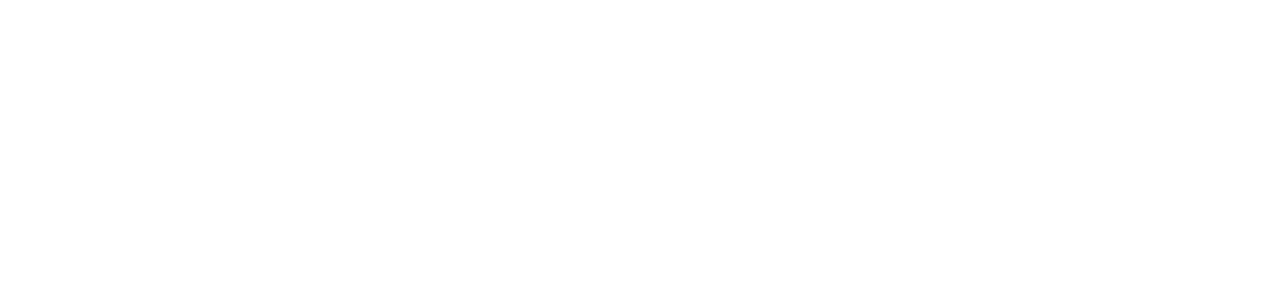
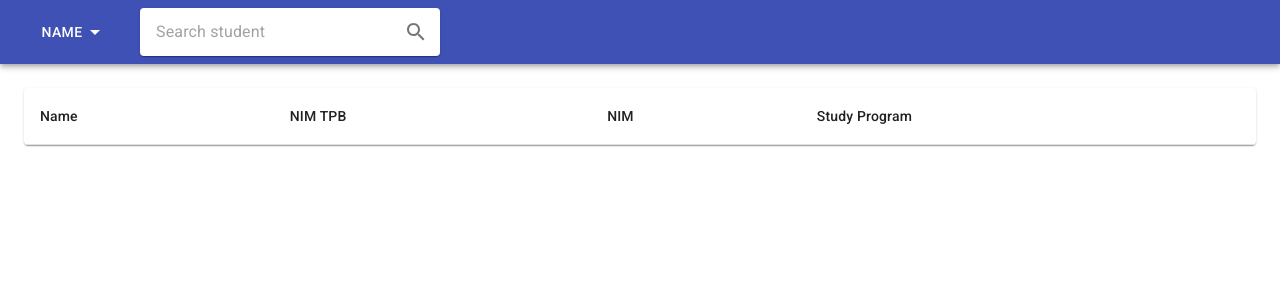
Before and after one commit to didithilmy/seleksilabpro2, a React (Create React App) app: page / in a window 1280 px wide. Shown: the top 300 px of the page. Built offline with nearby package versions, Linux system fonts and the light colour scheme.

Commit message:
Added UI skeleton for Home

```diff
--- a/package.json
+++ b/package.json
@@ -4,6 +4,7 @@
   "private": true,
   "dependencies": {
     "@material-ui/core": "^4.0.0-rc.0",
+    "@material-ui/icons": "^4.0.1",
     "axios": "^0.19.0",
     "qs": "^6.7.0",
     "react": "^16.8.6",
--- a/src/App.js
+++ b/src/App.js
@@ -3,7 +3,7 @@
 import {Route, NavLink, BrowserRouter} from "react-router-dom";
 import Login from './components/routes/Login';
 import Register from './components/routes/Register';
-
+import Home from './components/routes/Home';
 
 function App() {
   return (
@@ -11,6 +11,7 @@
       <BrowserRouter>
           <Route exact path="/login" component={Login}/>
           <Route exact path="/register" component={Register}/>
+          <Route exact path="/" component={Home}/>
       </BrowserRouter>
     </div>
   );
--- /dev/null
+++ b/src/components/routes/Home.js
@@ -0,0 +1,140 @@
+/**
+ * Home route
+ * This page is the home page
+ *
+ * @author Muhammad Aditya Hilmy, NIM 18217025
+ */
+
+import React from 'react';
+import AppBar from '@material-ui/core/AppBar';
+import Toolbar from '@material-ui/core/Toolbar';
+import IconButton from '@material-ui/core/IconButton';
+import Typography from '@material-ui/core/Typography';
+import InputBase from '@material-ui/core/InputBase';
+import SearchIcon from '@material-ui/icons/Search';
+import Paper from '@material-ui/core/Paper';
+import Divider from '@material-ui/core/Divider';
+import Select from '@material-ui/core/Select';
+import Button from '@material-ui/core/Button';
+import MenuItem from '@material-ui/core/MenuItem';
+import Menu from '@material-ui/core/Menu';
+import ArrowDropDown from '@material-ui/icons/ArrowDropDown';
+import Table from '@material-ui/core/Table';
+import TableBody from '@material-ui/core/TableBody';
+import TableCell from '@material-ui/core/TableCell';
+import TableHead from '@material-ui/core/TableHead';
+import TableRow from '@material-ui/core/TableRow';
+import Container from '@material-ui/core/Container';
+
+
+export default class Home extends React.Component {
+
+    constructor(props) {
+        super(props);
+        this.state = {
+            find_by: 'name',
+            label_width: 50,
+            dropdown_open: false,
+            dropdown_anchor: null,
+            dropdown_label: 'Name'
+        }
+    }
+
+    render() {
+        return (
+            <div>
+                <AppBar position="static">
+                    <Toolbar>
+                        <div style={{width: 100}}>
+                            <Button
+                                aria-label="Account of current user"
+                                aria-controls="menu-appbar"
+                                aria-haspopup="true"
+                                onClick={(e) => this.open_search_selector(e)}
+                                color="inherit"
+                            >
+                                {this.state.dropdown_label}
+                                <ArrowDropDown />
+                            </Button>
+                            <Menu
+                                id="menu-appbar"
+                                anchorEl={this.state.dropdown_anchor}
+                                anchorOrigin={{
+                                    vertical: 'top',
+                                    horizontal: 'right',
+                                }}
+                                keepMounted
+                                transformOrigin={{
+                                    vertical: 'top',
+                                    horizontal: 'right',
+                                }}
+                                open={this.state.dropdown_open}
+                                onClose={() => this.close_search_selector()}
+                            >
+                                <MenuItem onClick={() => this.pick_search_selector('name', 'Name')}>Name</MenuItem>
+                                <MenuItem onClick={() => this.pick_search_selector('nim', 'NIM')}>NIM</MenuItem>
+                            </Menu>
+                        </div>
+                        <div>
+                            <Paper style={{
+                                display: 'flex',
+                                alignItems: 'center',
+                                width: 300,
+                                marginLeft: '16px'
+                            }}>
+                                <InputBase
+                                    placeholder="Search student"
+                                    inputProps={{ 'aria-label': 'Search student' }}
+                                    style={{marginLeft: 16, flex: 1}}
+                                />
+                                <IconButton aria-label="Search">
+                                    <SearchIcon />
+                                </IconButton>
+                                <Divider />
+                            </Paper>
+                        </div>
+                    </Toolbar>
+                </AppBar>
+                <div style={{padding: 24}}>
+                    <Paper style={{backgroundColor: 'white'}}>
+                        <Table>
+                            <TableHead>
+                                <TableRow>
+                                    <TableCell>Name</TableCell>
+                                    <TableCell>NIM TPB</TableCell>
+                                    <TableCell>NIM</TableCell>
+                                    <TableCell>Study Program</TableCell>
+                                </TableRow>
+                            </TableHead>
+                            <TableBody>
+                            </TableBody>
+                        </Table>
+                    </Paper>
+                </div>
+            </div>
+        );
+    }
+
+    pick_search_selector(selector, label) {
+        this.setState({
+            find_by: selector,
+            dropdown_label: label
+        });
+
+        this.close_search_selector();
+    }
+
+    open_search_selector(e) {
+        this.setState({
+            dropdown_anchor: e.currentTarget,
+            dropdown_open: true
+        });
+    }
+
+    close_search_selector() {
+        this.setState({
+            dropdown_anchor: null,
+            dropdown_open: false
+        });
+    }
+};
```
Also changed, not shown: 1 other file (tests, documents, lock files or other folders).
